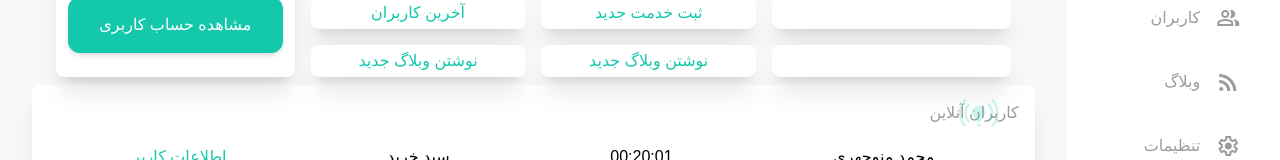
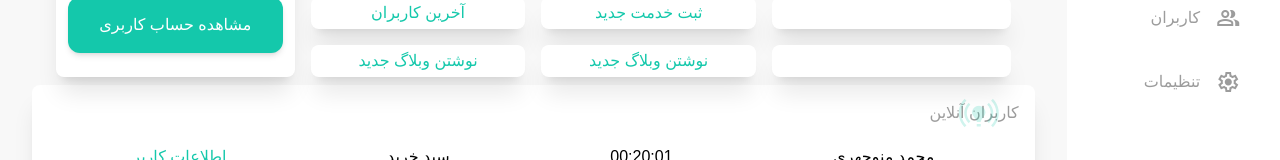
Before and after one commit to Redskullvue/webeez-Dashboard, a Vue app: page / in a window 1280 px wide. Shown: the part 357-517 px from the top of the page. Built offline with nearby package versions, Linux system fonts and the light colour scheme; a small style sheet from the web is missing.

Commit message:
Update :Side Bar buttons Changed

```diff
--- a/src/components/sidebar.vue
+++ b/src/components/sidebar.vue
@@ -116,11 +116,6 @@ export default {
           path: "/admins",
         },
         {
-          title: "وبلاگ",
-          icon: "rss_feed",
-          path: "/blog",
-        },
-        {
           title: "تنظیمات",
           icon: "settings",
           path: "/setting",
```
